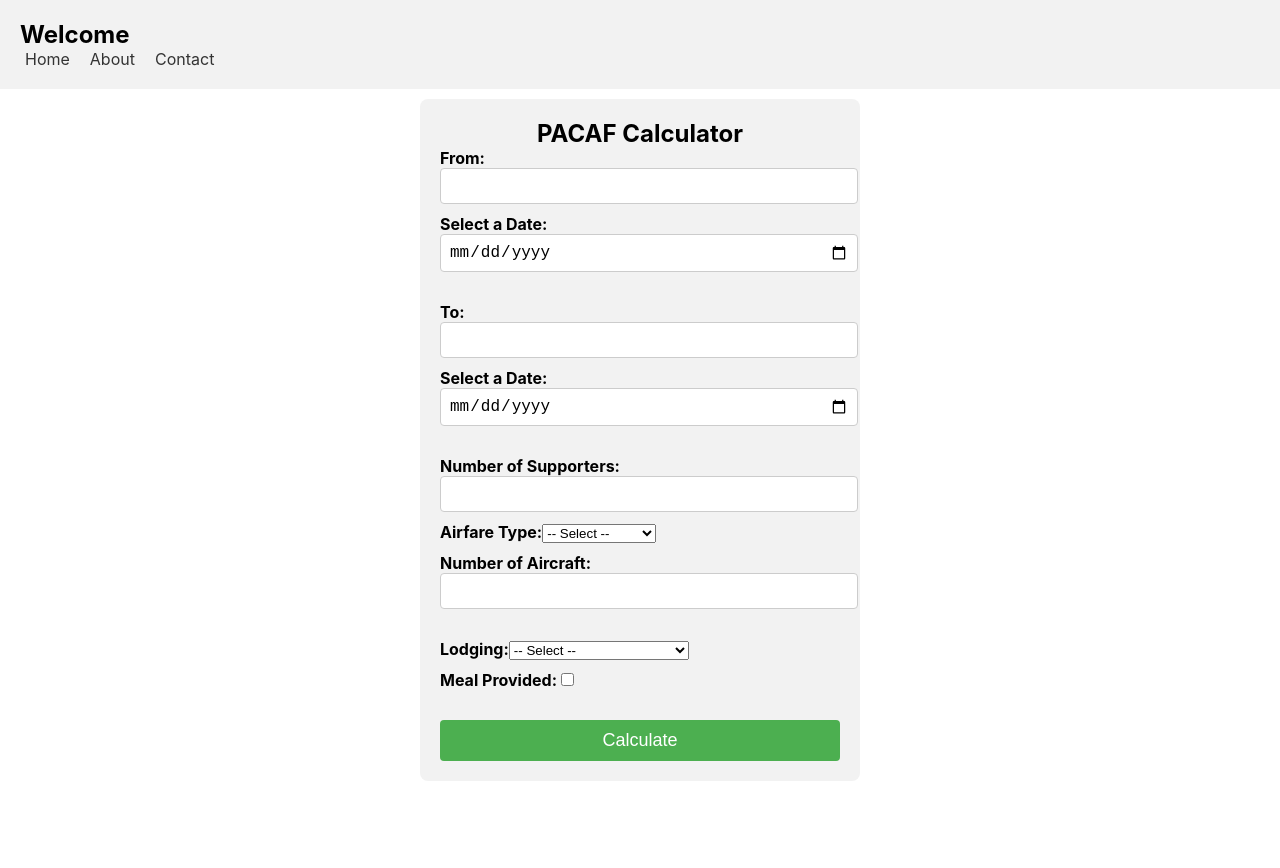
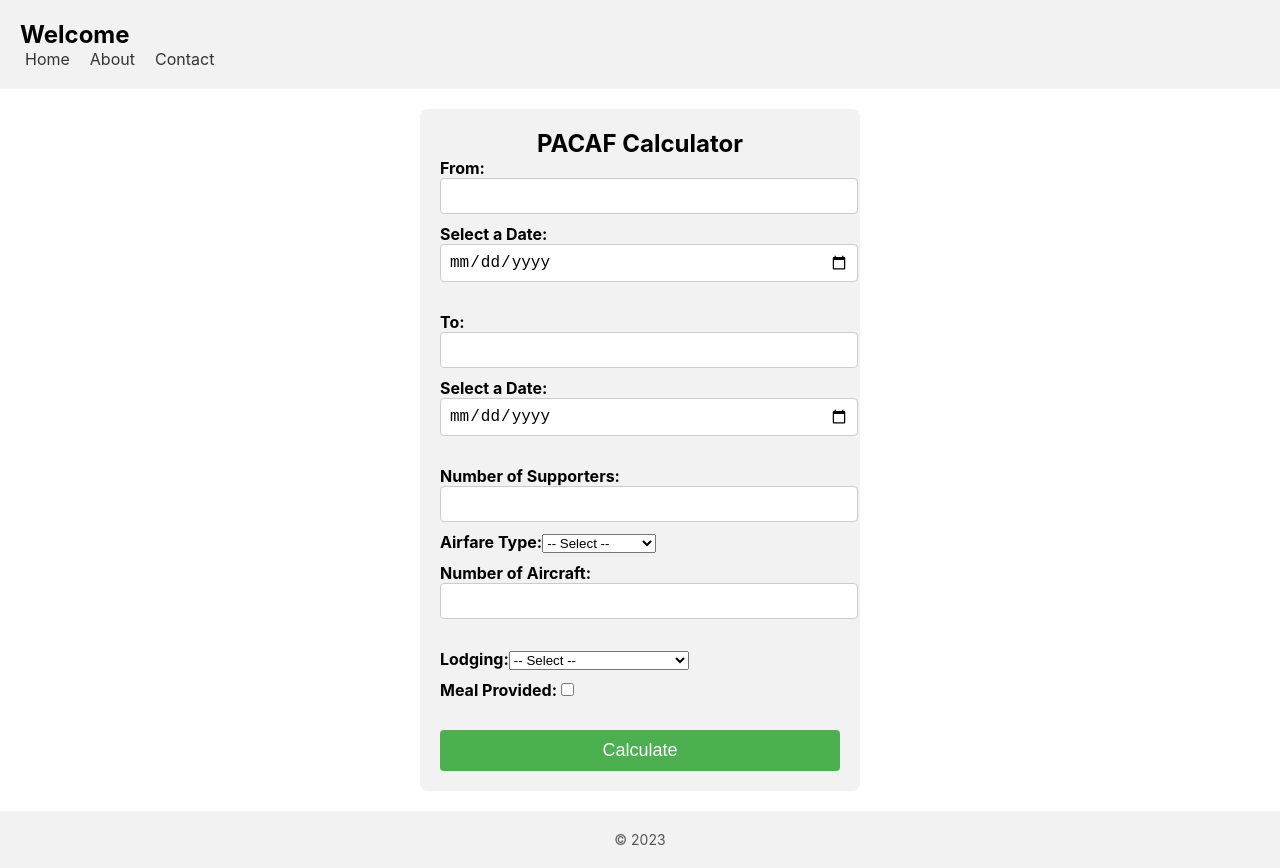
Before and after one commit to adostie2020/Military-Operation-Calculator, a React (Create React App) app in the folder fe/fe/: page / in a window 1280 px wide. Before the commit the page ends 800 px from the top, so only its background shows below. Built offline with nearby package versions, Linux system fonts and the light colour scheme.

Commit message:
React Stuff

```diff
--- a/fe/fe/src/App.js
+++ b/fe/fe/src/App.js
@@ -2,12 +2,14 @@ import logo from './logo.svg';
 import './App.css';
 import Header from './components/header/header'
 import Main from './components/form/main'
+import Footer from './components/footer/footer'
 
 function App() {
   return (
     <div>
       <Header />
       <Main />
+      <Footer />
     </div>
   );
 }
--- /dev/null
+++ b/fe/fe/src/components/footer/footer.css
@@ -0,0 +1,11 @@
+footer {
+    background-color: #f2f2f2;
+    padding: 20px;
+    text-align: center;
+  }
+
+  footer p {
+    font-size: 14px;
+    color: #555;
+    margin: 0;
+  }
--- a/fe/fe/src/components/footer/footer.js
+++ b/fe/fe/src/components/footer/footer.js
@@ -0,0 +1,12 @@
+import React from 'react';
+import './footer.css';
+
+function Footer() {
+  return (
+    <footer>
+      <p>&copy; {new Date().getFullYear()}</p>
+    </footer>
+  );
+}
+
+export default Footer;
--- a/fe/fe/src/components/form/main.css
+++ b/fe/fe/src/components/form/main.css
@@ -4,7 +4,8 @@
     padding: 20px;
     background-color: #f2f2f2;
     border-radius: 8px;
-    margin-top: 10px;
+    margin-top: 20px;
+    margin-bottom: 20px;
   }
 
 
```
